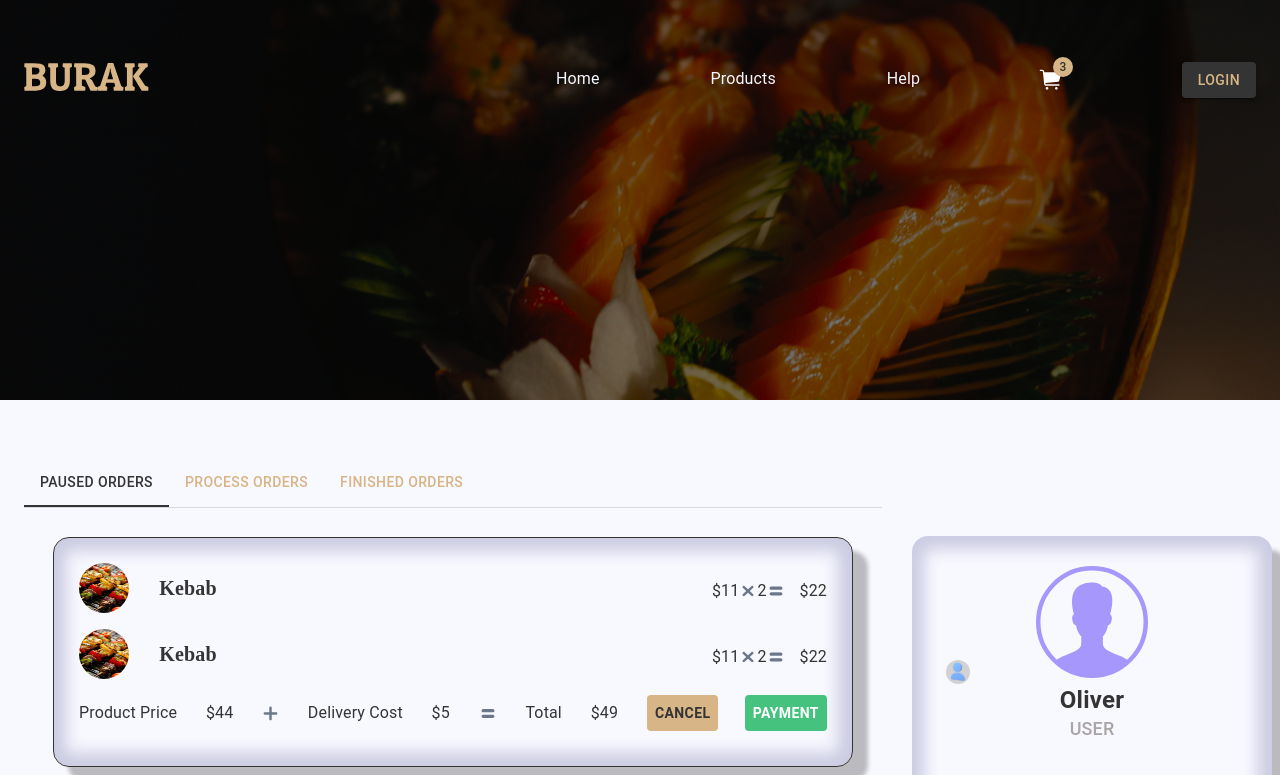
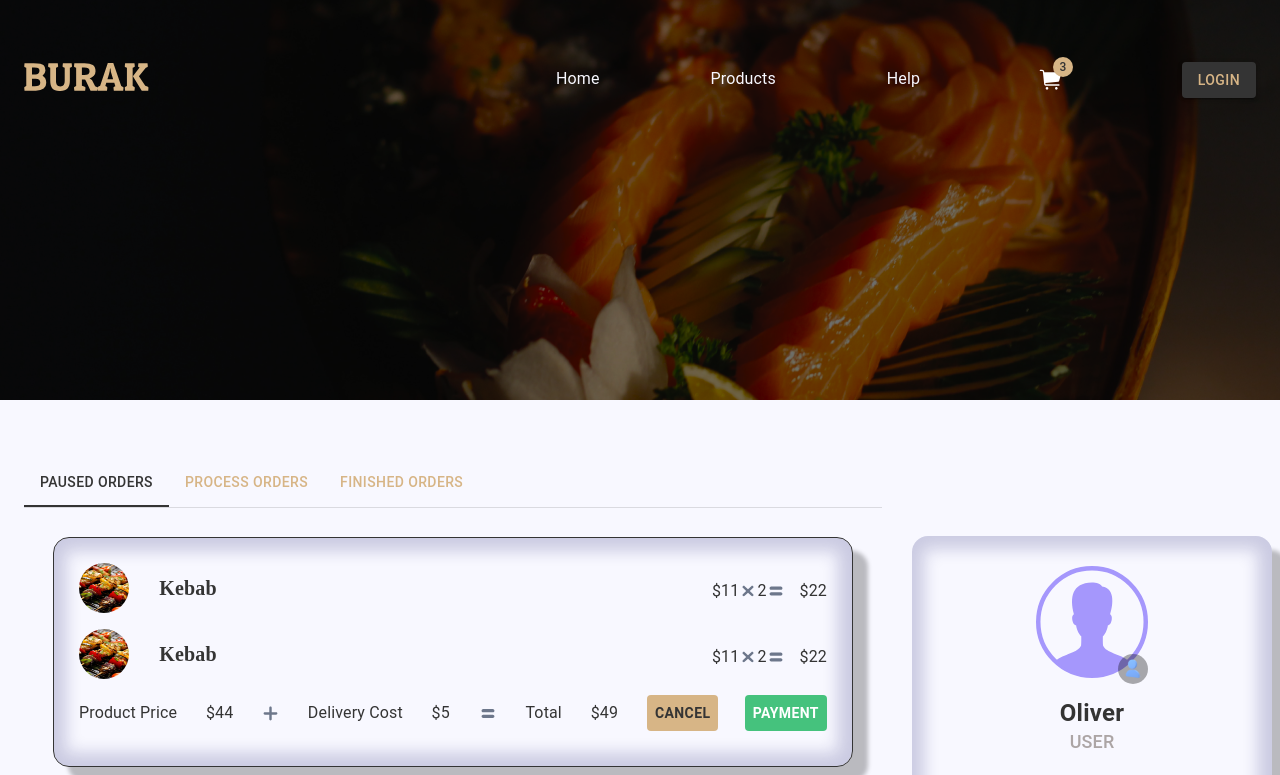
Before and after one commit to balumaqsud/burak-react-frontend, a React (Create React App) app: page /orders in a window 1280 px wide. Shown: the top 775 px of the page. Built offline with nearby package versions, Linux system fonts and the light colour scheme.

Commit message:
fix: order page right side updates

```diff
--- a/src/css/order.css
+++ b/src/css/order.css
@@ -47,24 +47,32 @@
   flex-direction: column;
   align-items: center;
 }
+.order-page .order-right .member-box .user-image {
+  position: relative;
+  display: flex;
+  flex-direction: column;
+  align-items: center;
+  margin-bottom: 20px;
+}
 
 .order-page .order-right .member-box .user-image .order-user-avatar {
   width: 112px;
   height: 112px;
   margin-top: 10px;
+  display: flex;
+  flex-direction: column;
 }
 
 .order-page .order-right .member-box .order-user-icon-box {
+  position: absolute;
+  padding: 5px;
+  width: 30px;
+  height: 30px;
+  top: 80%;
+  right: 0;
   display: flex;
-  justify-content: end;
-  align-items: end;
-  position: absolute;
-  border: 1px;
-  border-radius: 50px;
-  padding: 2px;
-  background-color: #d3d1d1;
-  right: 310px;
-  top: 660px;
+  background: rgba(0, 0, 0, 0.33);
+  border-radius: 50%;
 }
 
 .order-page .order-right .member-box .user-name {
```
